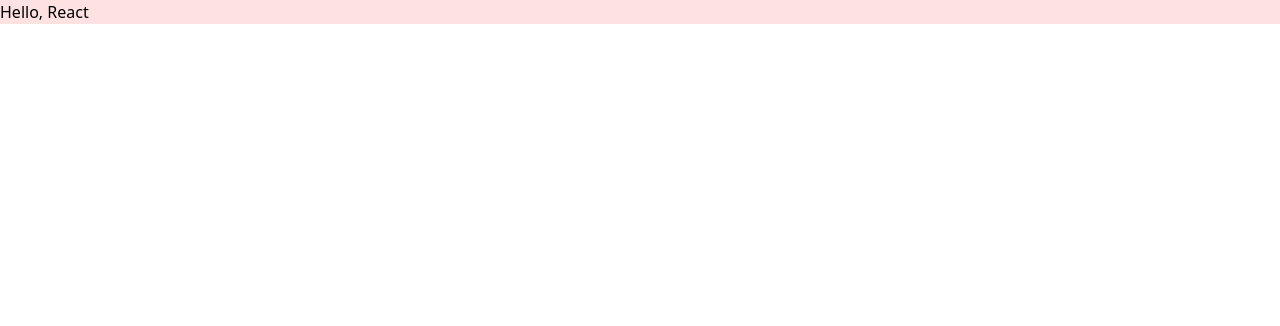
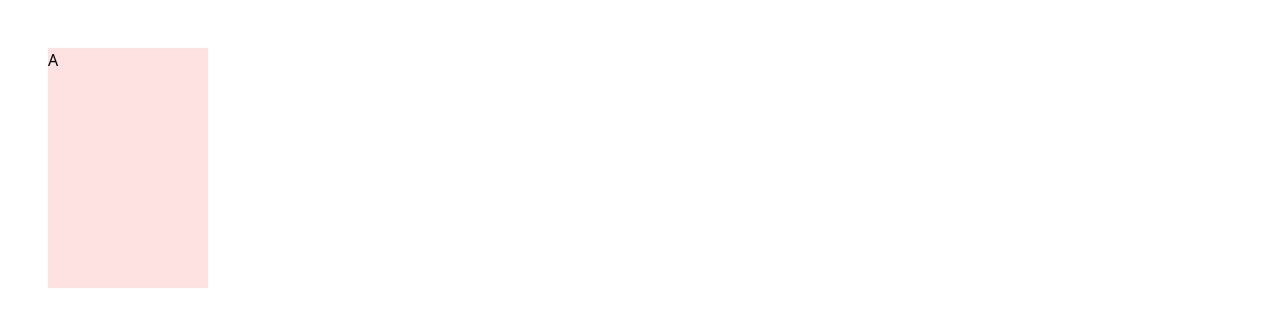
Before and after one commit to seon-2/bcs-part2-react, a React (Create React App) app in the folder props/: page / in a window 1280 px wide. Shown: the top 326 px of the page. Built offline with nearby package versions, Linux system fonts and the light colour scheme.

Commit message:
💄 [design] CardA 컴포넌트 생성 및 적용

```diff
--- a/props/src/App.jsx
+++ b/props/src/App.jsx
@@ -1,5 +1,11 @@
+import CardA from "./components/CardA";
+
 function App() {
-  return <div className="bg-red-100">Hello, React</div>;
+  return (
+    <div className="min-h-screen p-12 grid grid-cols-3">
+      <CardA />
+    </div>
+  );
 }
 
 export default App;
--- /dev/null
+++ b/props/src/components/CardA.jsx
@@ -0,0 +1,5 @@
+function CardA() {
+  return <div className="bg-red-100 w-40 h-60">A</div>;
+}
+
+export default CardA;
```
